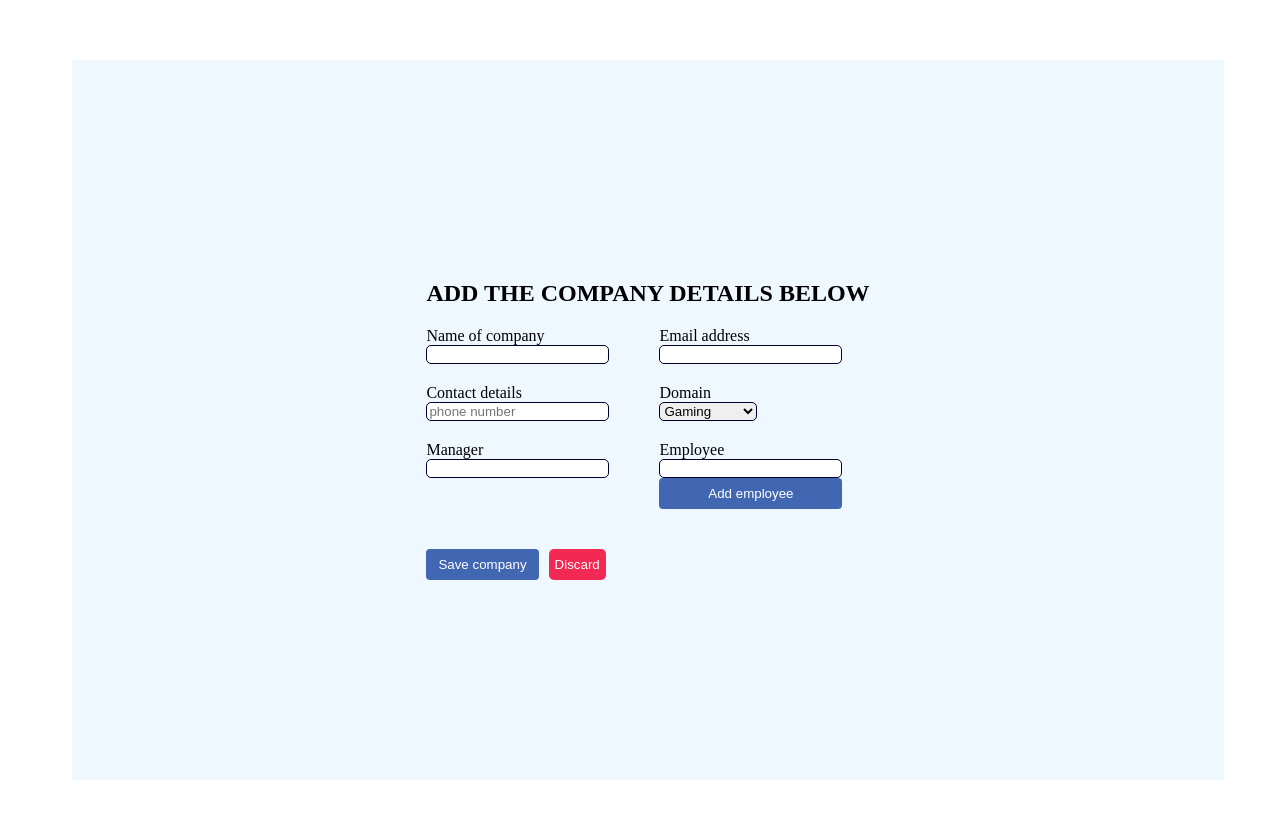
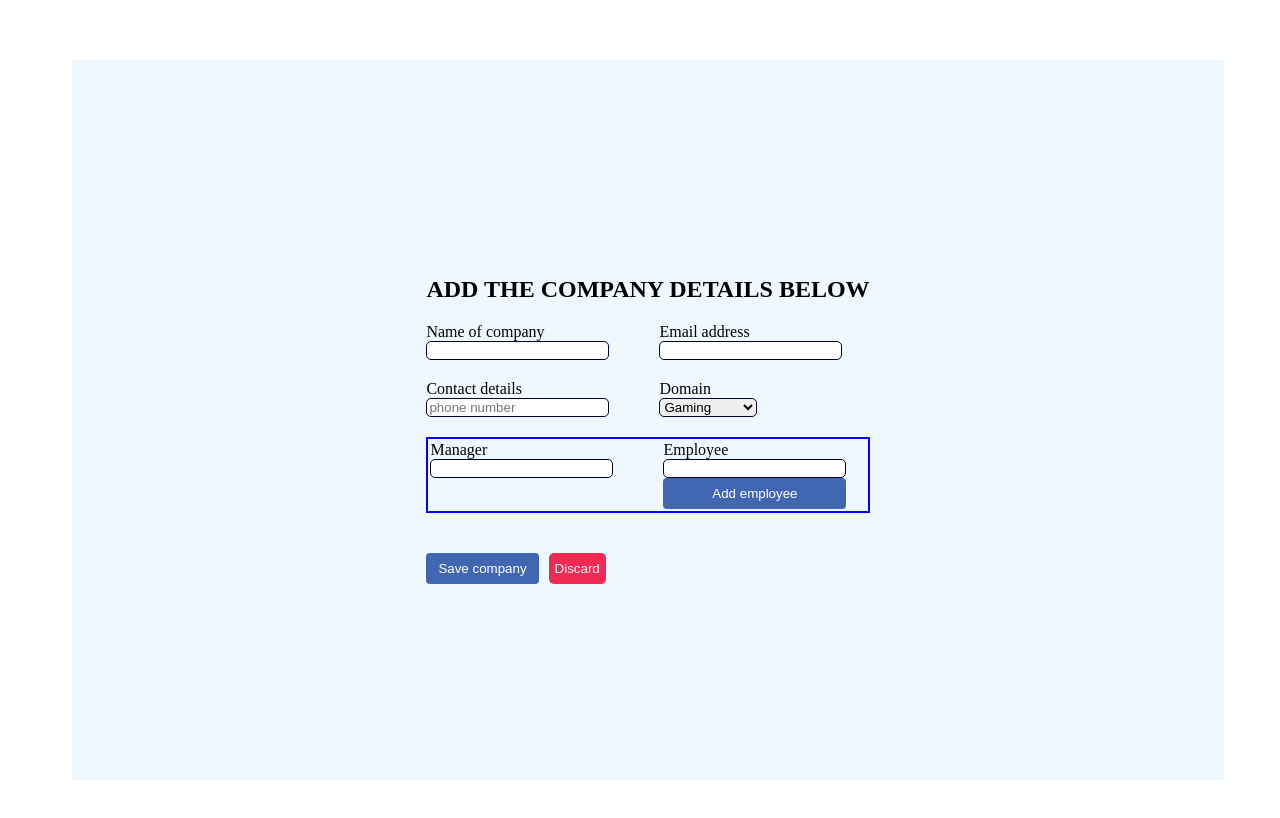
Before and after one commit to gokulnaathb3021/Albanero-UI-Assignment-2, a Next.js app: page / in a window 1280 px wide. Both pictures are taken after a click on the button "Click to add a company". Shown: the top 818 px of the page. Built offline with nearby package versions, Linux system fonts and the light colour scheme.

Commit message:
gave a border around manager and employee input fields

```diff
--- a/app/components/AddForm.module.css
+++ b/app/components/AddForm.module.css
@@ -48,6 +48,11 @@
   padding: 10px;
   border-radius: 5px;
   height: fit-content;
+}
+
+.managerAndEmployees button {
+  cursor: pointer;
+  margin-left: 2px;
 }
 
 .listElement {
@@ -117,3 +122,8 @@
     gap: 5px;
   }
 }
+
+.pair:nth-of-type(3) {
+  padding: 2px;
+  border: 2px solid blue;
+}
```
